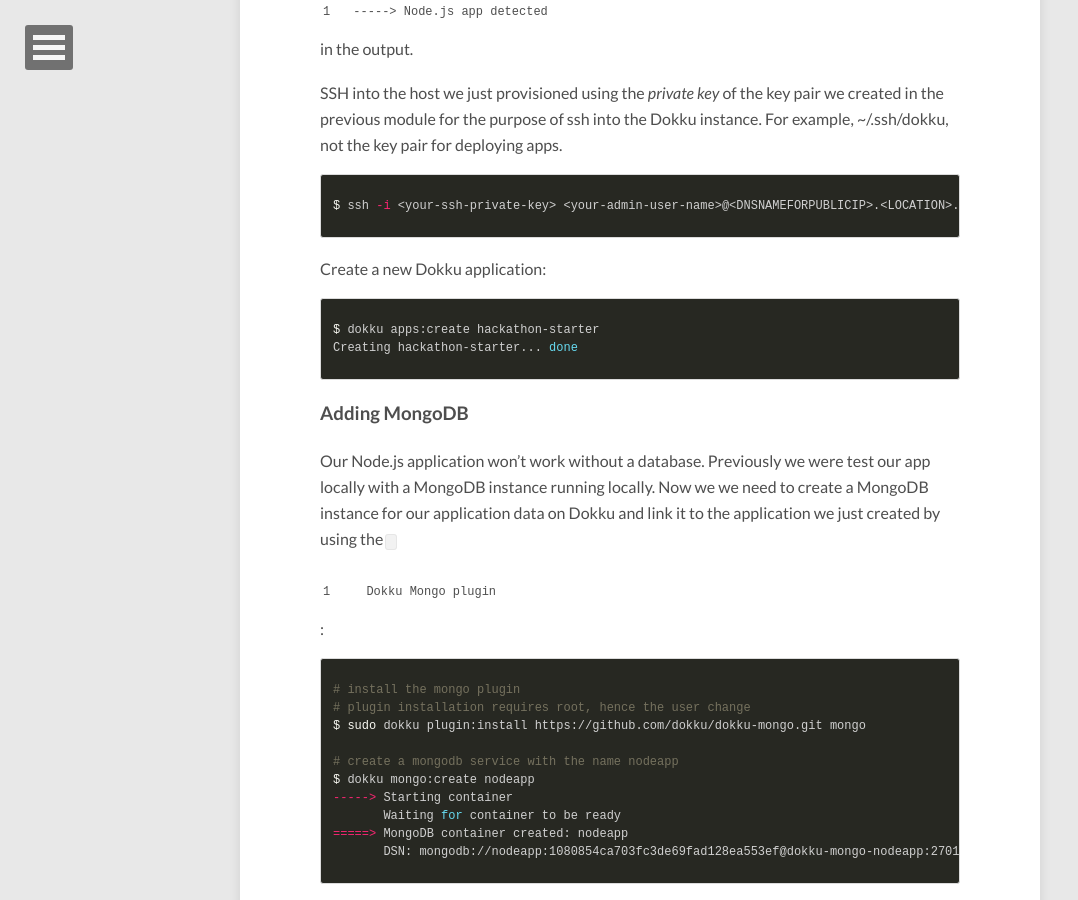
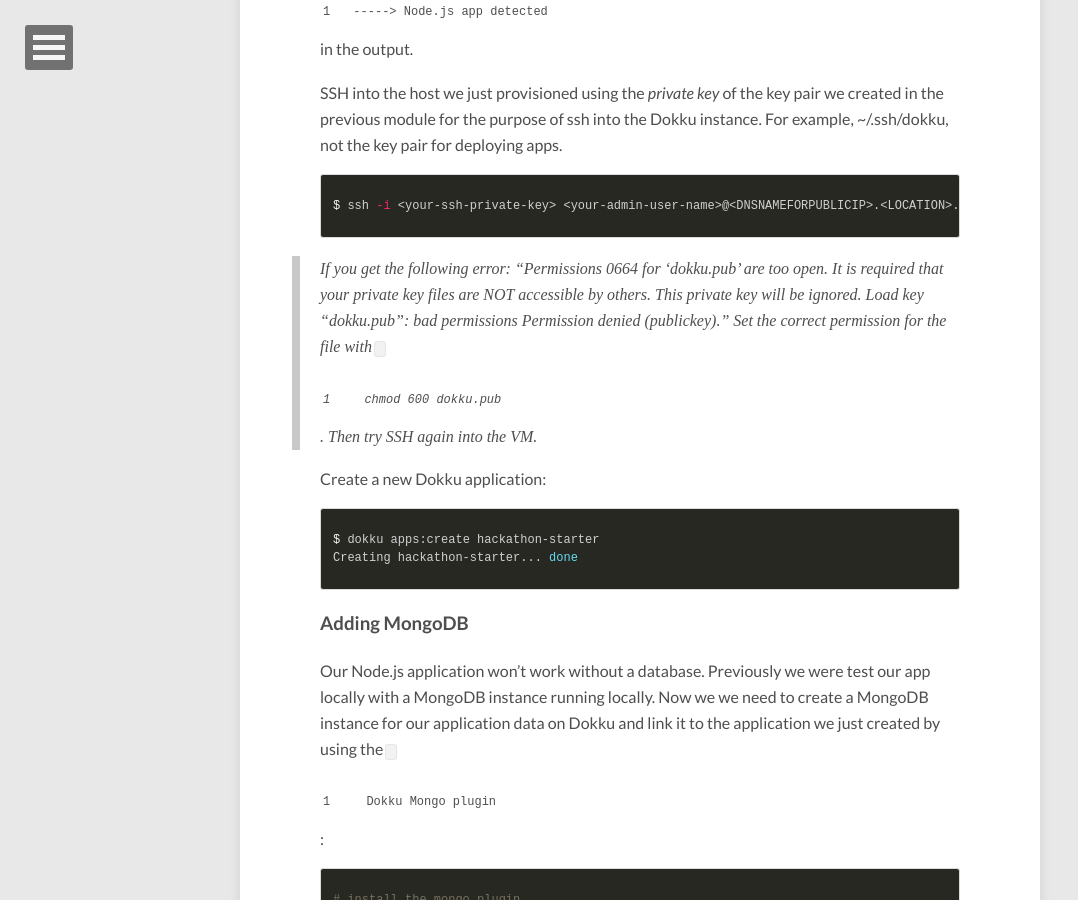
Before and after one commit to ritazh/devopsfun, a Jekyll site: the page built from _posts/2015-12-21-deploying-app.md, in a window 1280 px wide and 900 px high, scrolled down 1166 px. Shown: the whole window, without its empty margins (0-1078 px from the left). Built offline with Jekyll 4.4.1, drawn with Linux system fonts in a browser that asks for light colours; nearby versions of some CDN libraries.

Commit message:
Add fix for key permission issue

```diff
--- a/_posts/2015-12-21-deploying-app.md
+++ b/_posts/2015-12-21-deploying-app.md
@@ -30,6 +30,14 @@ SSH into the host we just provisioned using the *private key* of the key pair we
 {% highlight bash %}
 $ ssh -i <your-ssh-private-key> <your-admin-user-name>@<DNSNAMEFORPUBLICIP>.<LOCATION>.cloudapp.azure.com
 {% endhighlight %}
+
+> If you get the following error:
+"Permissions 0664 for 'dokku.pub' are too open.
+It is required that your private key files are NOT accessible by others.
+This private key will be ignored.
+Load key "dokku.pub": bad permissions
+Permission denied (publickey)."
+Set the correct permission for the file with `chmod 600 dokku.pub`. Then try SSH again into the VM.
 
 Create a new Dokku application:
 {% highlight bash %}
```
